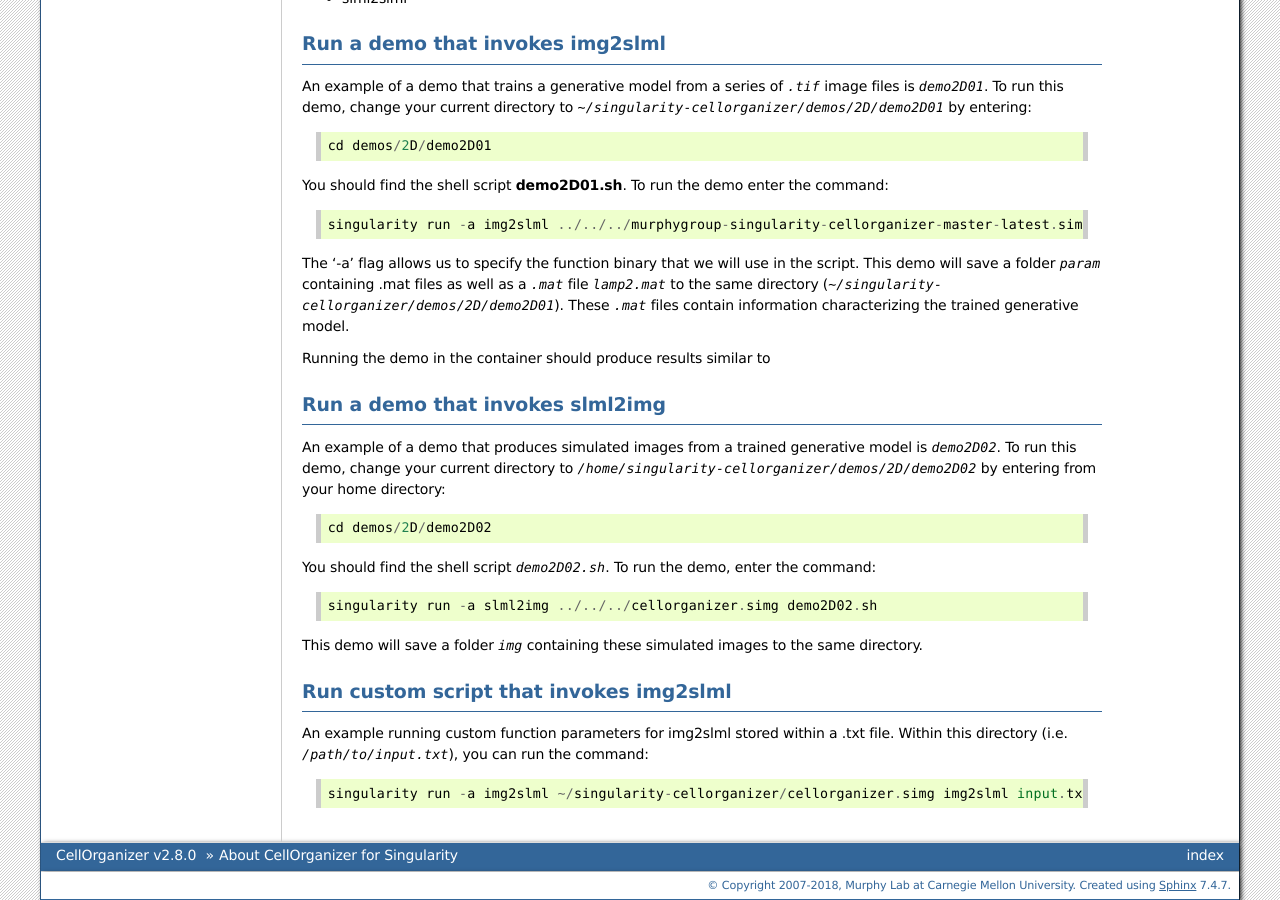
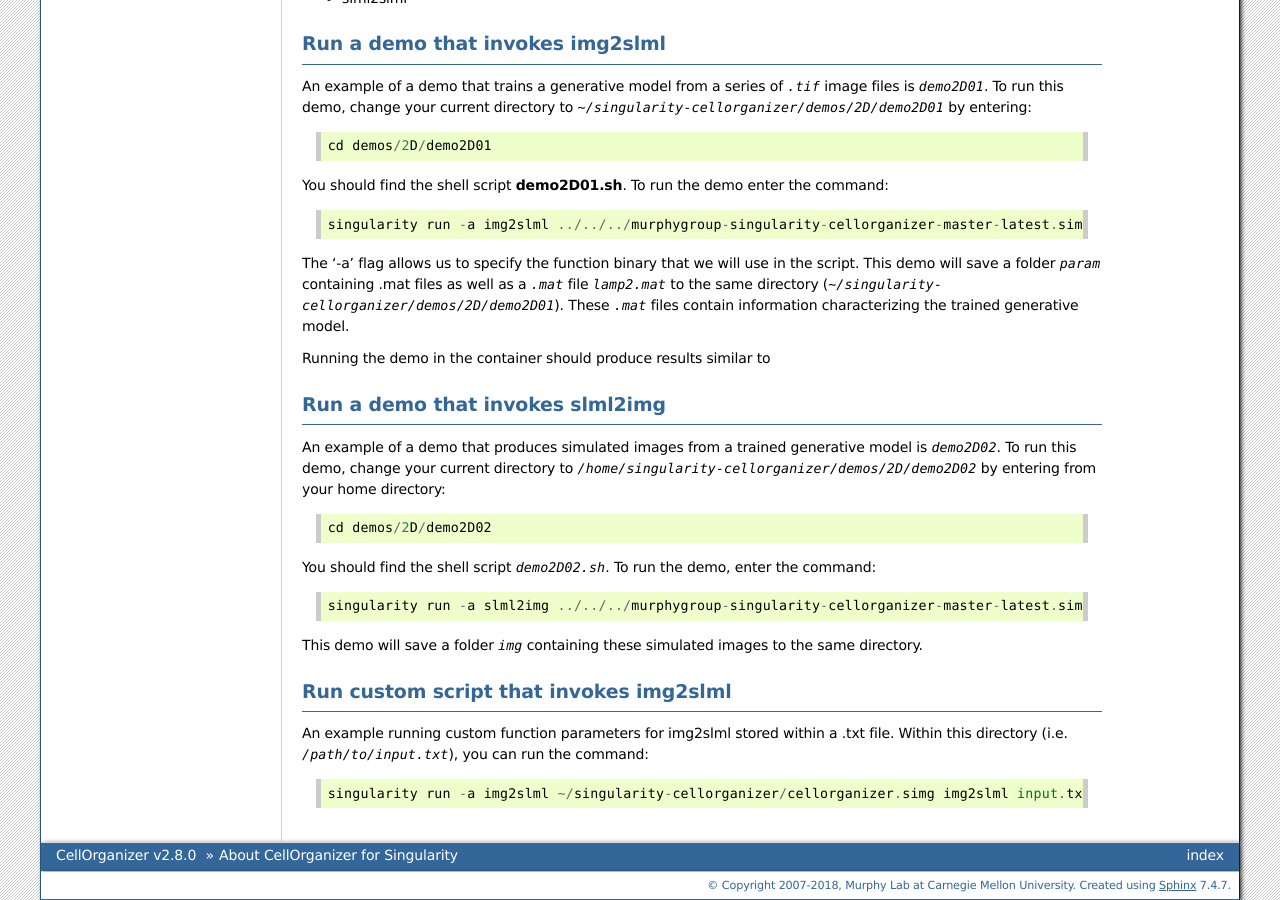
Before and after one commit to murphygroup/cellorganizer-documentation_old, a Sphinx documentation site: the page built from source/chapters/singularity/index.rst, in a window 1280 px wide and 900 px high, scrolled down 2148 px. Built offline with Sphinx 7.4.7, drawn with Linux system fonts in a browser that asks for light colours.

Commit message:
Update index.rst

```diff
--- a/source/chapters/singularity/index.rst
+++ b/source/chapters/singularity/index.rst
@@ -127,7 +127,7 @@ An example of a demo that produces simulated images from a trained generative mo
 
 You should find the shell script `demo2D02.sh`. To run the demo, enter the command::
 
-	singularity run -a slml2img ../../../cellorganizer.simg demo2D02.sh
+	singularity run -a slml2img ../../../murphygroup-singularity-cellorganizer-master-latest.simg demo2D02.sh
 
 This demo will save a folder `img` containing these simulated images to the same directory.
 
```
